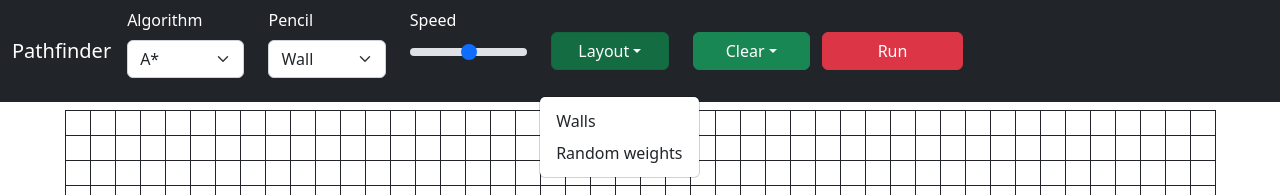
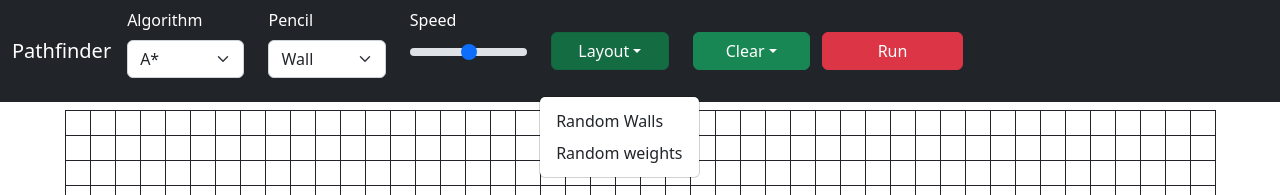
Before and after one commit to 99061142/Pathfinding, a React (Create React App) app in the folder my-app/: page / in a window 1280 px wide. Both pictures are taken after a click on the button "Layout". Shown: the top 195 px of the page. Built offline with nearby package versions, Linux system fonts and the light colour scheme.

Commit message:
Text layout button 'walls' to 'random walls'

```diff
--- a/my-app/src/nav.jsx
+++ b/my-app/src/nav.jsx
@@ -38,7 +38,7 @@ class Navigation extends Component {
                                         Layout
                                     </Dropdown.Toggle>
                                     <Dropdown.Menu>
-                                        <Dropdown.Item>Walls</Dropdown.Item>
+                                        <Dropdown.Item>Random Walls</Dropdown.Item>
                                         <Dropdown.Item>Random weights</Dropdown.Item>
                                     </Dropdown.Menu>
                                 </Dropdown>
```
